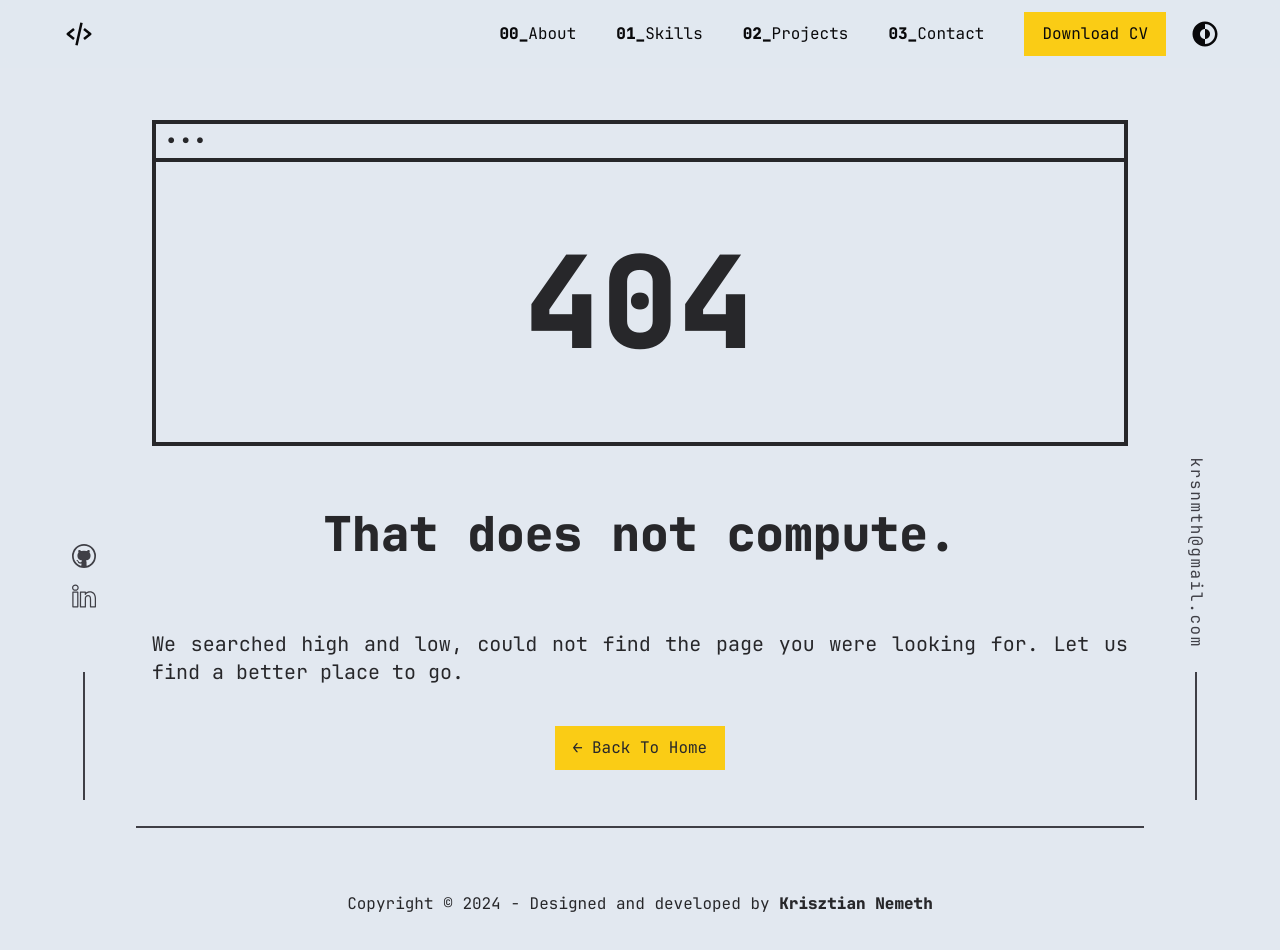
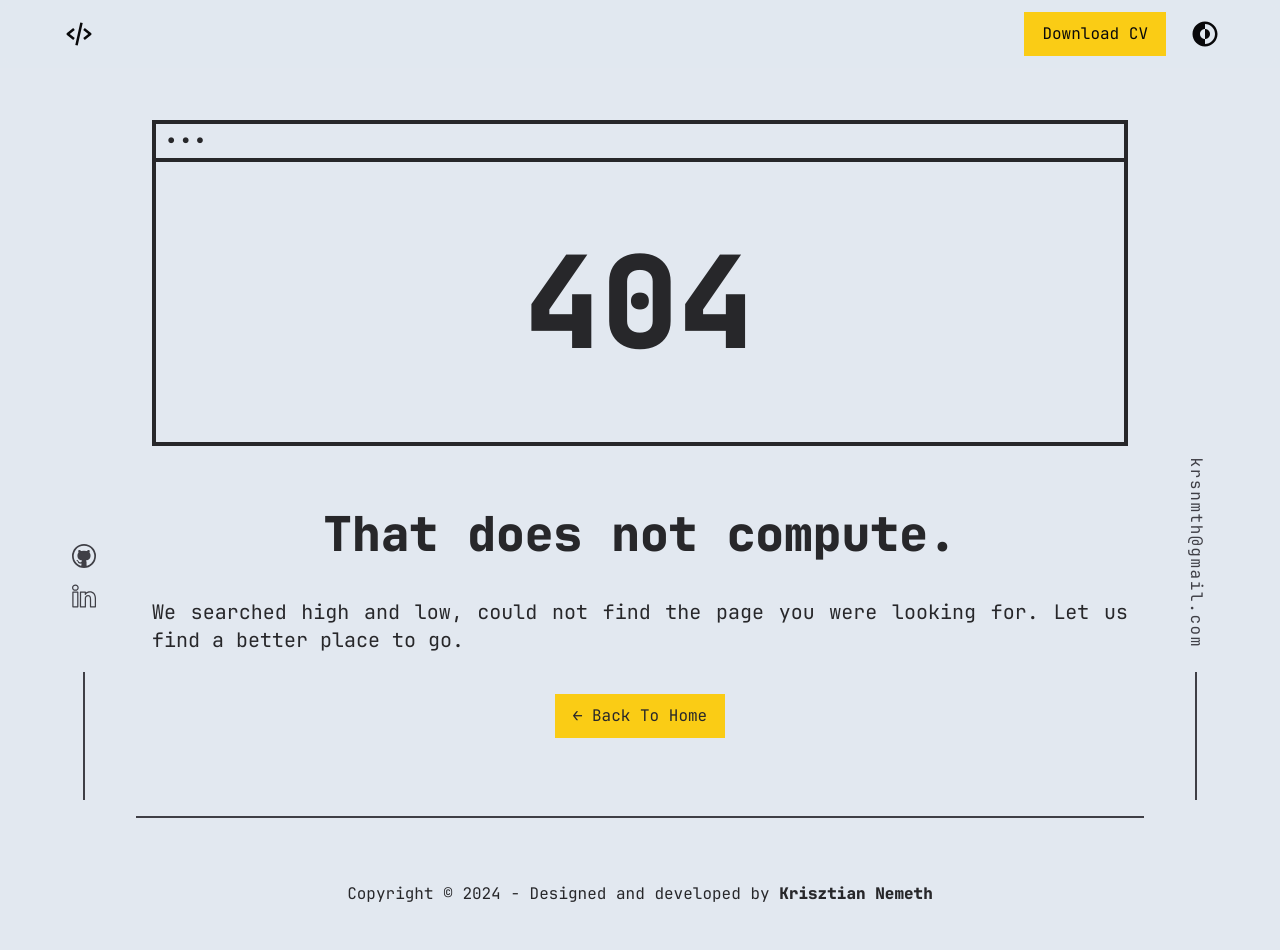
Before and after one commit to krisnemeth/Portfolio-1.0, a React (Vite) app: page /home in a window 1280 px wide. Shown: the top 950 px of the page. Built offline with nearby package versions, Linux system fonts and the light colour scheme; some icons are missing.

Commit message:
finished 404 page

```diff
--- a/src/ErrorPage.jsx
+++ b/src/ErrorPage.jsx
@@ -1,4 +1,4 @@
-import Navbar from './components/Nav/Navbar';
+import NavbarError from './components/Nav/NavbarError';
 import MenuOverlay from './components/Nav/MenuOverlay';
 
 import Footer from './components/Sections/Footer';
@@ -11,7 +11,7 @@ function ErrorPage({ darkMode, setNavBarOpen, navBarOpen, handleDarkMode }) {
     <div className={`${darkMode ? 'dark' : ''}`}>
       <div className='bg-slate-200 px-10 text-zinc-950 dark:bg-zinc-900 font-jetBrainsRegular overscroll-auto transition-all duration-1000 ease-in-out'>
         <div className='container relative mx-auto'>
-          <Navbar
+          <NavbarError
             navBarOpen={navBarOpen}
             setNavBarOpen={setNavBarOpen}
             handleDarkMode={handleDarkMode}
--- /dev/null
+++ b/src/components/Nav/NavbarError.jsx
@@ -0,0 +1,133 @@
+import { useState, useEffect } from 'react';
+
+import { BiCodeAlt } from 'react-icons/bi';
+import { CgDarkMode } from 'react-icons/cg';
+import Button from '../UI/ButtonInternal';
+
+//eslint-disable-next-line
+function Header({ navBarOpen, setNavBarOpen, handleDarkMode }) {
+  const [show, setShow] = useState(true);
+  const [showShadow, setShowShadow] = useState(false);
+
+  const [lastScrollPos, setLastScrollPos] = useState(0);
+  const [isNavbarFullyClosed, setIsNavbarFullyClosed] = useState(false);
+  const [hasScrolledOnce, setHasScrolledOnce] = useState(false);
+
+  useEffect(() => {
+    const timer = setTimeout(() => {
+      setIsNavbarFullyClosed(!show);
+      if (!show) {
+        setShowShadow(true);
+      }
+    }, 0); // match this with your transition duration
+
+    return () => clearTimeout(timer);
+  }, [show]);
+
+  useEffect(
+    function () {
+      function handleScroll() {
+        const currentScrollPos = window.scrollY;
+        const isScrollingDown =
+          currentScrollPos > lastScrollPos && currentScrollPos > 0;
+        const isScrollingUp = currentScrollPos < lastScrollPos;
+        const isTopOfPage = currentScrollPos === 0;
+
+        setShow(currentScrollPos <= lastScrollPos || isTopOfPage);
+        if (isTopOfPage) {
+          setIsNavbarFullyClosed(false);
+          setHasScrolledOnce(false);
+          setShowShadow(false);
+        }
+        if (isNavbarFullyClosed && isScrollingDown) {
+          setHasScrolledOnce(true);
+          setShowShadow(true);
+        }
+        if ((hasScrolledOnce || isScrollingUp) && !isTopOfPage) {
+          setShowShadow(true);
+        }
+        setLastScrollPos(currentScrollPos);
+      }
+
+      window.addEventListener('scroll', handleScroll);
+      return () => {
+        window.removeEventListener('scroll', handleScroll);
+      };
+    },
+    [lastScrollPos, isNavbarFullyClosed, show, hasScrolledOnce]
+  );
+
+  return (
+    <header
+      style={{
+        transition:
+          'transform 200ms cubic-bezier(0.4, 0, 0.2, 1), background-color 1000ms cubic-bezier(0.4, 0, 0.2, 1)',
+      }}
+      className={`fixed w-full transform ${
+        show ? 'translate-y-0' : '-translate-y-full'
+      } ${
+        showShadow ? 'shadow-2xl' : 'shadow-none'
+      } top-0 left-0 py-3 flex items-center z-50 bg-slate-200 bg-clip-padding dark:bg-clip-padding backdrop-filter dark:backdrop-filter backdrop-blur-sm dark:backdrop-blur-sm bg-opacity-90 dark:bg-opacity-90 dark:bg-zinc-900`}
+    >
+      <div className='flex flex-grow  justify-center mx-10 md:mx-16'>
+        <div className='z-50 flex-grow relative flex items-center'>
+          <div className='logo z-50 flex items-center'>
+            <BiCodeAlt className='text-2xl md:text-3xl dark:hover:text-yellow-400 dark:text-zinc-400 cursor-pointer' />
+          </div>
+          {/* <div className='flex items-center ml-2'>
+            <a
+              href='#'
+              className='text-lg font-jetBrainsregular text-zinc-950 dark:text-yellow-400 mr-10'
+            >
+              Kris Nemeth
+            </a>
+          </div> */}
+        </div>
+
+        <div className='transition-colors duration-1000 ease-in-out'>
+          <nav className='hidden lg:block h-full ml-auto'>
+            <ul className='z-50 flex items-center'>
+              <li className='z-50 mx-5 lg:inline-block'>
+                <a href='public/CV/Krisztian-Nemeth-CV.pdf' download>
+                  <Button>Download CV</Button>
+                </a>
+              </li>
+            </ul>
+          </nav>
+        </div>
+        {/* onClick={() => setNavBarOpen(!navBarOpen)} WAS ON THE BUTTON */}
+        <button
+          className='lg:hidden flex top-0 right-0 z-50 relative w-10 h-10 text-zinc-800 dark:text-yellow-400 focus:outline-none'
+          onClick={() => setNavBarOpen(!navBarOpen)}
+        >
+          <div className='absolute w-5 transform -translate-x-1/2 -translate-y-1/2 left-1/2 top-1/2'>
+            <span
+              className={`absolute h-0.5 w-5 bg-zinc-800 dark:bg-yellow-400 transform transition duration-300 ease-in-out ${
+                navBarOpen ? 'rotate-45 delay-200' : '-translate-y-1.5'
+              }`}
+            ></span>
+            <span
+              className={`absolute h-0.5 bg-zinc-800 dark:bg-yellow-400 transform transition-all duration-200 ease-in-out ${
+                navBarOpen ? 'w-0 opacity-50' : 'w-5 delay-200 opacity-100'
+              }`}
+            ></span>
+            <span
+              className={`absolute h-0.5 w-5 bg-zinc-800 dark:bg-yellow-400 transform transition duration-300 ease-in-out ${
+                navBarOpen ? '-rotate-45 delay-200' : 'translate-y-1.5'
+              }`}
+            ></span>
+          </div>
+        </button>
+
+        <button className='flex items-center top-0 right-0 left-2 md:left-2 xl:left-1 xl:top-0 z-50 relative text-zinc-800 focus:outline-none cursor-pointer'>
+          <CgDarkMode
+            onClick={handleDarkMode}
+            className='text-2xl lg:text-3xl text-zinc-950 dark:text-slate-400 dark:hover:text-yellow-400 transition duration-200 ease-in-out'
+          />
+        </button>
+      </div>
+    </header>
+  );
+}
+
+export default Header;
--- a/src/components/Sections/NotFound.jsx
+++ b/src/components/Sections/NotFound.jsx
@@ -4,8 +4,8 @@ import Section from '../UI/Section';
 function NotFound() {
   return (
     <Section className=''>
-      <div className='grid grid-cols-12 mt-10 gap-10 pt-10'>
-        <div className='col-span-12 text-zinc-800 dark:text-zinc-500 text-center'>
+      <div className='grid grid-cols-1 md:grid-cols-12 mt-10 gap-10 pt-10'>
+        <div className='col-span-1 md:col-span-12 text-zinc-800 dark:text-zinc-500 text-center'>
           <div className='border-t-4 border-r-4 border-l-4 border-b-2 border-zinc-800 dark:border-zinc-500 h-10 flex items-center'>
             <p className='ml-2 text-2xl text-zinc-800 dark:text-zinc-500'>
               &#x2022;
@@ -17,15 +17,17 @@ function NotFound() {
               &#x2022;
             </p>
           </div>
+
           <div className='border-t-2 border-r-4 border-l-4 border-b-4 border-zinc-800 dark:border-zinc-500 h-full flex items-center justify-center'>
             <h1 className='text-9xl font-jetBrainsExtraBold p-14'>404</h1>
           </div>
         </div>
-        <div className='col-span-12 text-zinc-800 dark:text-zinc-500 text-center'>
-          <h2 className='text-5xl font-jetBrainsExtraBold mt-16'>
-            That does not compute.
-          </h2>
-          <div className='flex flex-col pt-8'>
+
+        <div className='col-span-1 md:col-span-12 text-zinc-800 dark:text-zinc-500 text-center'>
+          <div className=''>
+            <h2 className='text-4xl md:text-5xl font-jetBrainsExtraBold mt-16 px-8'>
+              That does not compute.
+            </h2>
             <div className='text-sm md:text-base lg:text-lg xl:text-xl mt-10'>
               <p className='text-justify'>
                 We searched high and low, could not find the page you were
```
